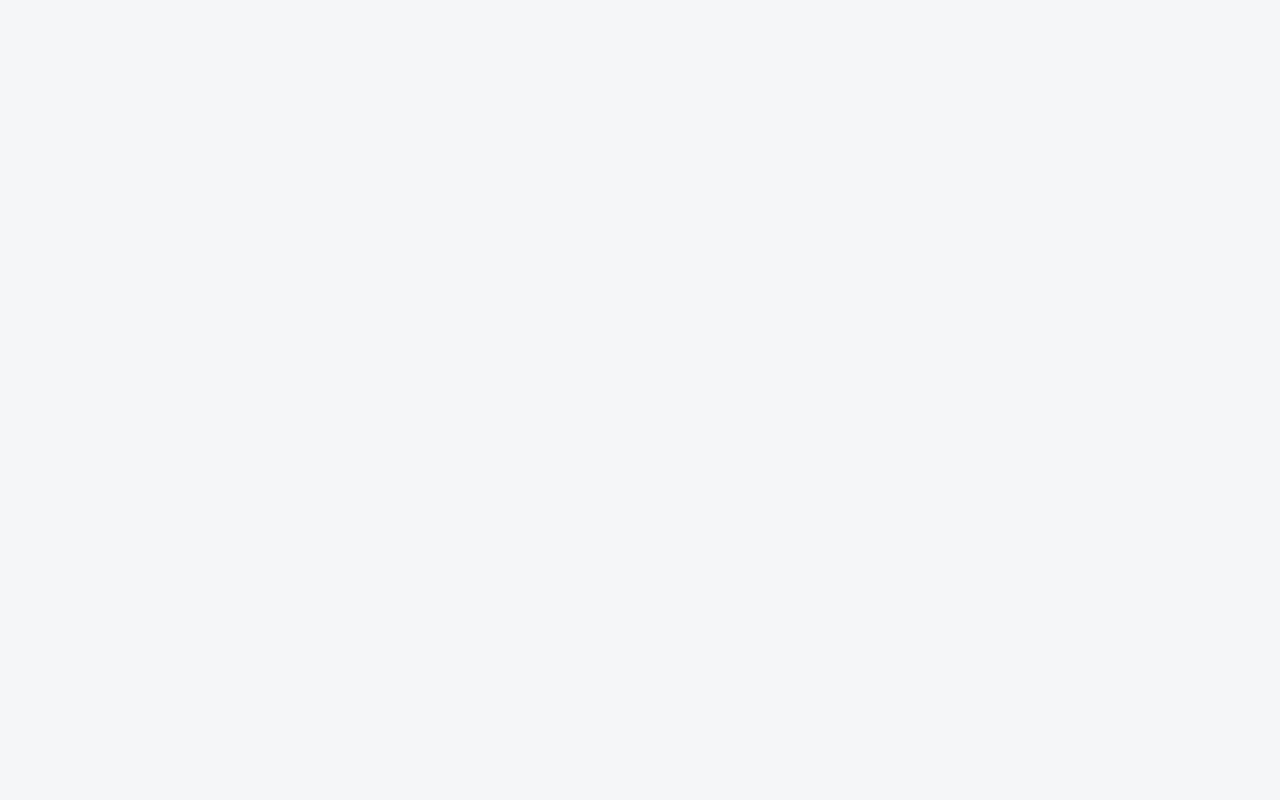
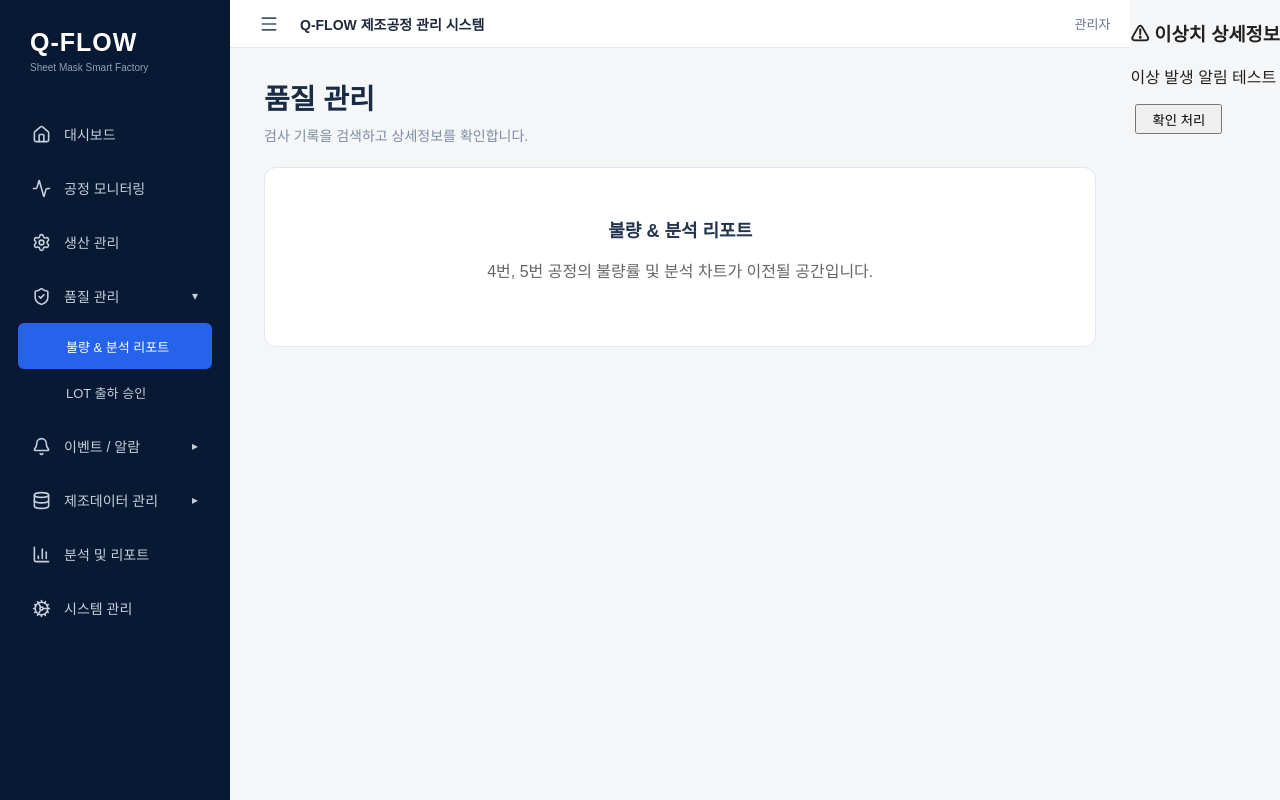
Before and after one commit to yoohyun0830-ship-it/Q_FLOW, a React (Vite) app: page /quality/report in a window 1280 px wide. Before the commit this address had no page. Built offline with nearby package versions, Linux system fonts and the light colour scheme.

Commit message:
sidebar하위메뉴추가

```diff
--- a/src/App.jsx
+++ b/src/App.jsx
@@ -41,6 +41,12 @@ function App() {
 
                     <Route
                         path="/quality"
+                        element={<Quality />}/>
+                    <Route
+                        path="/quality/report"
+                        element={<Quality />}/>
+                    <Route
+                        path="/quality/approval"
                         element={<Quality />}/>
 
                     <Route
--- a/src/component/Sidebar.jsx
+++ b/src/component/Sidebar.jsx
@@ -16,6 +16,7 @@ import "../css/sidebar.css";
 export default function Sidebar({ isCollapsed }) {
     const { pathname } = useLocation();
     const isAnomalyMenu = pathname === "/anomaly" || pathname.startsWith("/anomaly/");
+    const isQualityMenu = pathname === "/quality" || pathname.startsWith("/quality/");
     const isDataMenu = pathname === "/data" || pathname.startsWith("/data/");
 
     return (
@@ -45,10 +46,29 @@ export default function Sidebar({ isCollapsed }) {
                     {!isCollapsed && <span>생산 관리</span>}
                 </NavLink>
 
-                <NavLink to="/quality" title="품질 관리">
-                    <ShieldCheck className="menu-icon" />
-                    {!isCollapsed && <span>품질 관리</span>}
-                </NavLink>
+                {/* 품질 관리 */}
+                <div className="alarm-menu-group">
+                    <NavLink to="/quality" end title="품질 관리">
+                        <ShieldCheck className="menu-icon" />
+                        {!isCollapsed && <span>품질 관리</span>}
+                        {!isCollapsed && (
+                            <span className="alarm-menu-arrow">
+                                {isQualityMenu ? "▾" : "▸"}
+                            </span>
+                        )}
+                    </NavLink>
+
+                    {!isCollapsed && isQualityMenu && (
+                        <div className="alarm-submenu">
+                            <NavLink to="/quality/report">
+                                불량 & 분석 리포트
+                            </NavLink>
+                            <NavLink to="/quality/approval">
+                                LOT 출하 승인
+                            </NavLink>
+                        </div>
+                    )}
+                </div>
 
                 {/* 이벤트 / 알림 */}
                 <div className="alarm-menu-group">
--- a/src/pages/Quality.jsx
+++ b/src/pages/Quality.jsx
@@ -1,4 +1,5 @@
 import { useEffect, useRef, useState } from "react";
+import { useLocation, Link } from "react-router-dom";
 import axios from "axios";
 
 import {
@@ -861,6 +862,11 @@ function QualityRecords({ type }) {
 
 // 품질관리 페이지
 export default function Quality() {
+    const { pathname } = useLocation();
+
+    // 현재 경로 확인 (trailing slash 제거)
+    const currentPath = pathname.replace(/\/+$/, "");
+
     const [tab, setTab] = useState("bulk");
 
     return (
@@ -870,6 +876,11 @@ export default function Quality() {
                 <p>검사 기록을 검색하고 상세정보를 확인합니다.</p>
             </header>
 
+
+
+            {/* 1. 품질 검사 기록 메인 페이지 */}
+            {currentPath === "/quality" && (
+                <>
                     <nav className="quality-tabs" aria-label="품질검사 종류">
                         <button
                             type="button"
@@ -892,6 +903,24 @@ export default function Quality() {
 
                     {/* 탭 변경 시 검색조건과 페이지 초기화 */}
                     <QualityRecords key={tab} type={tab} />
+                </>
+            )}
+
+            {/* 2. 불량 & 분석 리포트 화면 */}
+            {currentPath === "/quality/report" && (
+                <section className="quality-card" style={{ padding: "3rem", textAlign: "center", color: "#666" }}>
+                    <h2>불량 & 분석 리포트</h2>
+                    <p style={{ marginTop: "1rem" }}>4번, 5번 공정의 불량률 및 분석 차트가 이전될 공간입니다.</p>
+                </section>
+            )}
+
+            {/* 3. LOT 출하 승인 (최종 판정) 화면 */}
+            {currentPath === "/quality/approval" && (
+                <section className="quality-card" style={{ padding: "3rem", textAlign: "center", color: "#666" }}>
+                    <h2>LOT 출하 승인</h2>
+                    <p style={{ marginTop: "1rem" }}>이상 데이터가 없고 모든 수치 외 검사(비전/금속/중량)가 합격인 LOT을 최종 승인하는 화면이 구현될 예정입니다.</p>
+                </section>
+            )}
         </div>
     );
 }
```
Lines whose indentation alone changed are shown as unchanged.
